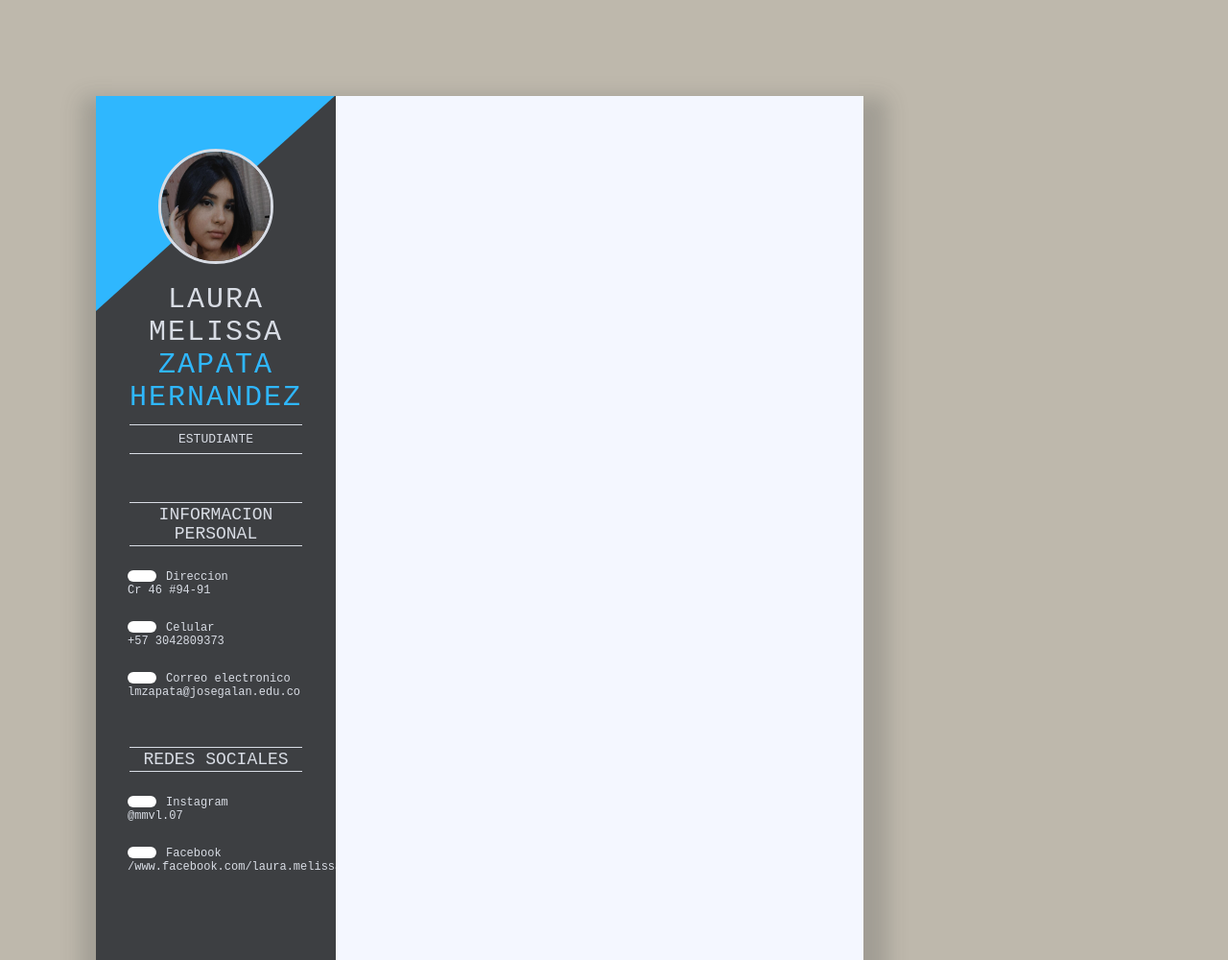
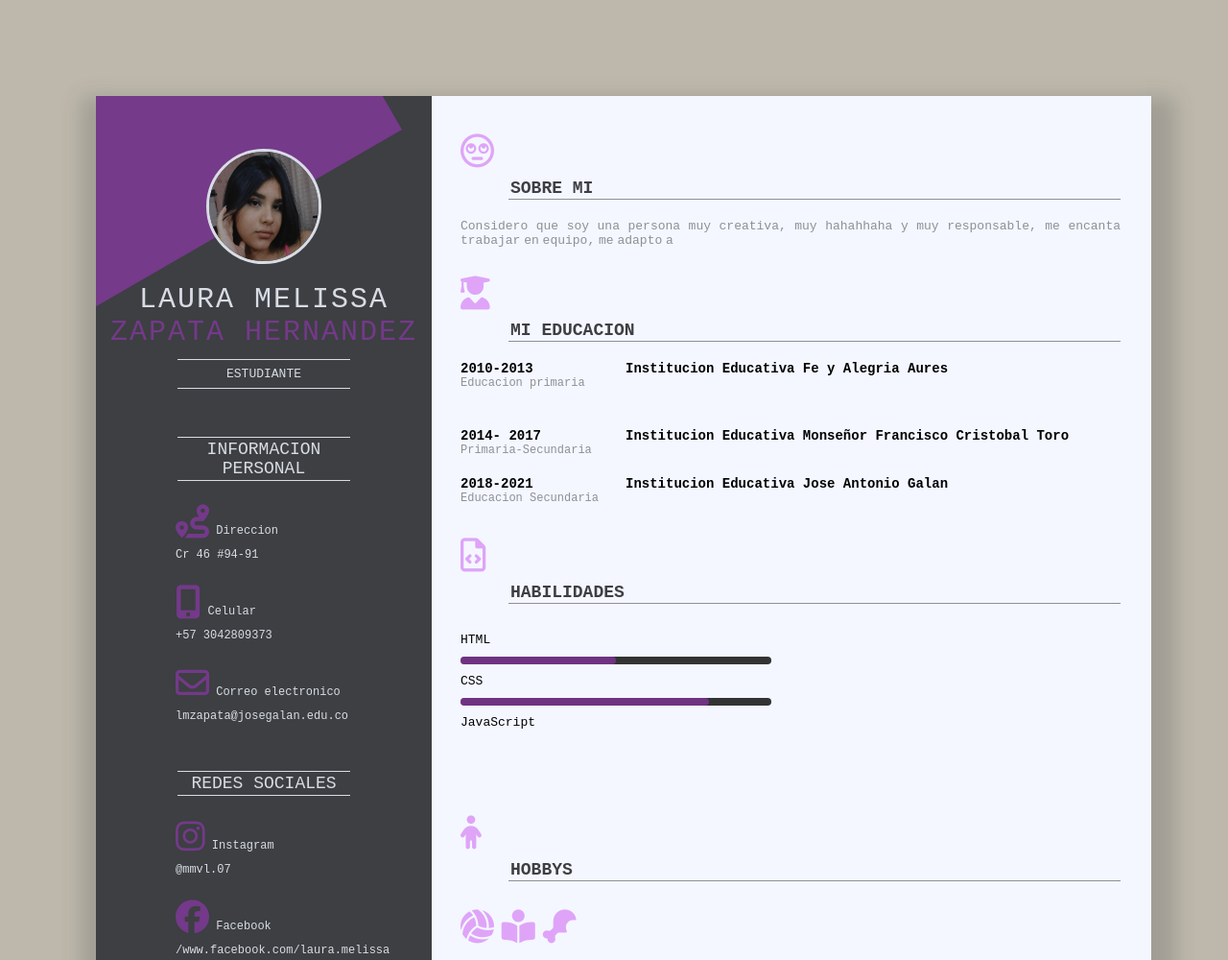
Before and after one commit to lmzapata7/Curriculum, a plain HTML site: page index/index.html in a window 1280 px wide. Shown: the top 1000 px of the page at 96% size. Drawn offline with Linux system fonts and the light colour scheme; a script that the page names is missing; files whose address does not match are found by name.

Commit message:
nuevos cambios

```diff
--- a/index/index.html
+++ b/index/index.html
@@ -5,6 +5,7 @@
     <meta http-equiv="X-UA-Compatible" content="IE=edge">
     <meta name="viewport" content="width=device-width, initial-scale=1.0">
     <script src="Home.js"></script>
+    <script src="https://kit.fontawesome.com/a6649619ef.js" crossorigin="anonymous"></script>
     <link rel="stylesheet" href="styles.css">
     <title>Curriculum</title>
 </head>
@@ -14,31 +15,108 @@
         <div class="profile">
 
             <img src="imagenes/lmzh.jpg" class="profile-img">
-            <div class="blue-box"></div>
+            <div class="purple-box"></div>
         </div>
             <h2 class="name">Laura Melissa <br><span> Zapata Hernandez</span></h2>
             <p class="n-p">Estudiante</p>
 
         <div class="info">
             <p class="heading">Informacion personal</p>
-            <p class="p1"><span class="span1"><img src="" ></span><span>Direccion</span><span><br>Cr 46 #94-91</span></p>
-            <p class="p1"><span class="span1"><img src="" ></span><span>Celular</span><span><br>+57 3042809373</span></p>
-            <p class="p1"><span class="span1"><img src="" ></span><span>Correo electronico</span><span><br>lmzapata@josegalan.edu.co</span></p>
+            <p class="p1"><span class="span1"><i class="fas fa-route"></i></span><span> Direccion</span><span><br>Cr 46 #94-91</span></p>
+            <p class="p1"><span class="span1"><i class="fas fa-mobile-alt"></i></span><span> Celular</span><span><br>+57 3042809373</span></p>
+            <p class="p1"><span class="span1"><i class="far fa-envelope"></i></span><span> Correo electronico</span><span><br>lmzapata@josegalan.edu.co</span></p>
 
         </div>
 
         <div class="info">
             <p class="heading">Redes sociales</p>
             <p class="p1"><span class="span1">
-            <p class="p1"><span class="span1"><img src="" ></span><span>Instagram</span><span><br>@mmvl.07</span></p>
-            <p class="p1"><span class="span1"><img src="" ></span><span>Facebook</span><span><br>/www.facebook.com/laura.melissa.315865</span></p>
-
+            <p class="p1"><span class="span1"><i class="fab fa-instagram"></i></span><span> Instagram</span><span><br>@mmvl.07</span></p>
+            <p class="p1"><span class="span1"><i class="fab fa-facebook"></i></span><span> Facebook</span><span><br>/www.facebook.com/laura.melissa</span></p>
         </div>
 
         </div>
-        <div class="right-section"></div>
+        <div class="right-section">
+            <div class="right-heading">
+                <i class="far fa-meh-rolling-eyes"></i>
+                <p class="p2">Sobre mi</p>
+            </div>
+            <p class="p3">
+            Considero que soy una persona muy creativa, muy hahahhaha y muy responsable, me encanta trabajar en equipo, me adapto a
+            </p>
+
+            <div class="clearfix"></div>
+            <br><br>
+            <div class="right-heading">
+                <i class="fas fa-user-graduate"></i>
+                <p class="p2">MI EDUCACION</p>
+             </div>
+             <div class="clearfix"></div>
+             <div class="lr-box">
+                 <div class="left">
+                     <p class="p4">2010-2013</p>
+                     <p class="p5">Educacion primaria</p>
+                 </div>
+                 <div class="right">
+                     <p class="p4">Institucion Educativa Fe y Alegria Aures</p>
+                 </div>
+                 <div class="clearfix"></div>
+             </div>
         <div class="clearfix"></div>
-    </div>
+        <div class="lr-box">
+            <div class="left">
+                <p class="p4">2014- 2017</p>
+                <p class="p5">Primaria-Secundaria</p>
+            </div>
+            <div class="right">
+                <p class="p4">Institucion Educativa Monseñor Francisco Cristobal Toro</p>
+            </div>
+            <div class="clearfix"></div>
+        </div>
+        <div class="lr-box">
+            <div class="left">
+                <p class="p4">2018-2021</p>
+                <p class="p5">Educacion Secundaria</p>
+            </div>
+            <div class="right">
+                <p class="p4">Institucion Educativa Jose Antonio Galan</p>
+            </div>
+            <div class="clearfix"></div>
+        </div>
+       <br>
+            <div class="right-heading">
+                <i class="far fa-file-code"></i>
+                <p class="p2">Habilidades</p>
+             </div>
+             <div class="clearfix"></div>
+
+             <div class="s-box">
+                <p class="p6">HTML</p>
+                <div id="progress"></div>
+                <p class="p6">CSS</p>
+                <div id="progress2"></div>
+                <p class="p6">JavaScript</p>
+                <div id="progress3"></div>
+            </div>
+
+            <div class="clearfix"></div>
+            <br><br>
+            <div class="clearfix"></div>
+            <br><br>
+            <div class="right-heading">
+                <i class="fas fa-child"></i>
+                <p class="p2">Hobbys</p>
+            </div><br><br>
+            <div class="clearfix"></div>
+            <div>
+                <i class="fas fa-volleyball-ball"></i>
+                <i class="fas fa-book-reader"></i>
+                <i class="fas fa-drumstick-bite"></i>
+
+            </div>
+
+
+<div class="clearfix"></div>
 </div>
 </body>
 </html>
--- a/index/styles.css
+++ b/index/styles.css
@@ -1,6 +1,6 @@
 :root{
 --bgcolor:#beb8ac;
---blue:#2fb7fe;
+--purple:#c233ee6b;
 --black: #3D3F42;
 --white:#f4f7ff;
 --gray:#d8dce4;
@@ -24,7 +24,7 @@ body{
     clear: both;
 }
 .resume-box{
-    width: 800px;
+    width: 1100px;
     height: 1000px;
     margin: 100px;
     background: var(--white);
@@ -33,7 +33,7 @@ body{
 
 .left-section{
     background: var(--black);
-    width: 250px;
+    width: 350px;
     height: 1000px;
     float: left;
 }
@@ -42,12 +42,12 @@ body{
     position: relative;
 }
 
-.blue-box{
+.purple-box{
     width: 257px;
     height: 407px;
-    background: var(--blue);
-    margin-left: -100px;
-    transform: rotateZ(48deg);
+    background: var(--purple);
+    margin-left: -50px;
+    transform: rotateZ(60deg);
     margin-top: -178px;
 }
 
@@ -75,7 +75,7 @@ body{
 }
 
 .name span{
-    color: var(--blue);
+    color: var(--purple);
 
 }
 
@@ -139,3 +139,129 @@ body{
     float: left;
     height: 1000px;
 }
+
+.right-heading img{
+    background: var(--black);
+    width: 36px;
+    padding: 7px;
+    border-radius: 17px;
+    float: left;
+    display: inline-block;
+    margin-top: -6px;
+
+}
+
+.p2{
+    margin:0 auto;
+    padding: 2px;
+    border-bottom: 1px solid var(--Ligthgray);
+    color: var(--black);
+    text-transform: uppercase;
+    font-size: 18px;
+    font-weight: bolder;
+    margin-left: 50px;
+    line-height: 18px;
+}
+
+.p3{
+    margin-top: 20px;
+    color: var(--Ligthgray);
+    text-align: justify;
+    word-spacing: -4px;
+}
+
+.left{
+    width: 25%;
+    float: left;
+}
+
+.right{
+    width: 75%;
+    float: left;
+
+}
+
+.lr-box{
+    margin-top: 20px;
+    margin-bottom: 20px;
+}
+
+.p4{
+    font-size: 14px;
+    font-weight: 600;
+}
+
+.p5{
+    font-size: 12px;
+    color: var(--Ligthgray);
+}
+
+.s-box{
+    width: 50%;
+    float: left;
+    padding: 20px 20px 20px 0px;
+}
+
+#progress{
+    background: #333;
+    border-radius: 13px;
+    height: 8px;
+    width: 100%;
+}
+
+#progress:after{
+    content: '';
+    display: block;
+    background: var(--purple);
+    width: 50%;
+    height: 100%;
+    border-radius: 9px;
+}
+
+#progress1{
+    background: #333;
+    border-radius: 13px;
+    height: 8px;
+    width: 100%;
+}
+
+#progress1:after{
+    content: '';
+    display: block;
+    background: var(--purple);
+    width: 40%;
+    height: 100%;
+    border-radius: 9px;
+}
+
+#progress2{
+    background: #333;
+    border-radius: 13px;
+    height: 8px;
+    width: 100%;
+}
+
+#progress2:after{
+    content: '';
+    display: block;
+    background: var(--purple);
+    width: 80%;
+    height: 100%;
+    border-radius: 9px;
+}
+
+.p6{
+    margin-top: 10px;
+    margin-bottom: 10px;
+}
+
+.h-img{
+    margin-top: 25px;
+    width: 45px;
+    margin-right: 45px;
+}
+i{
+    font-size: 35px;
+    color: var(--purple);
+    margin-bottom: 10px;
+ }
```
Also changed, not shown: index/Home.js (deleted), index/img/lmzh.jpg (renamed from index/Imagenes/lmzh.jpg), index/main.js (added).
